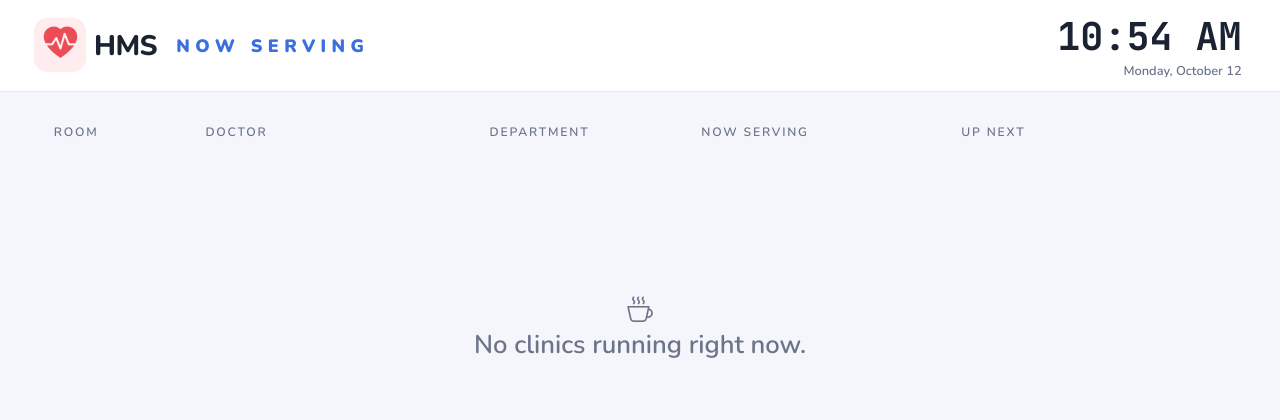
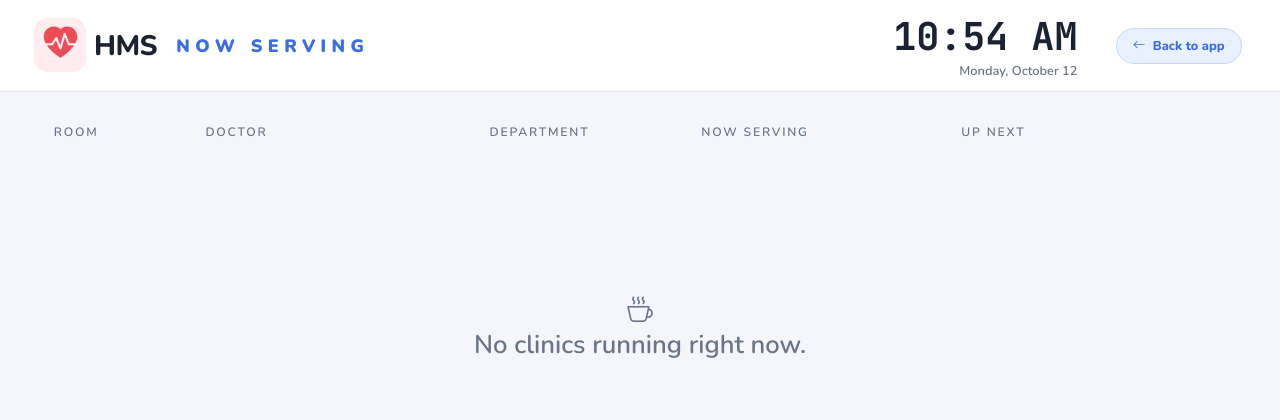
Before and after one commit to 23f2004695/HMSV2, a Flask app: page /lobby in a window 1280 px wide. Shown: the top 420 px of the page. Run offline with Flask 3, Linux system fonts and the light colour scheme; data comes from the database, SQL or seed files in the repository; data that the repository does not hold is empty.

Commit message:
add a back to app button on the lobby screen

```diff
--- a/templates/lobby.html
+++ b/templates/lobby.html
@@ -31,6 +31,14 @@
         .brand .heart { color: var(--red); background: #ffecee; border-radius: 12px; padding: 0.15em 0.3em; animation: beat 1.6s ease-in-out infinite; }
         .title { color: var(--blue); font-weight: 900; letter-spacing: 0.3em; font-size: clamp(0.9rem, 1.4vw, 1.3rem); }
         .clock { margin-left: auto; text-align: right; }
+        .back {
+            display: inline-flex; align-items: center; gap: 0.45rem;
+            margin-left: 1.5vw; padding: 0.5rem 1rem; border-radius: 999px;
+            background: #e9f0ff; color: var(--blue); border: 1px solid #c9d7f7;
+            font: inherit; font-weight: 800; font-size: clamp(0.8rem, 1vw, 1rem);
+            text-decoration: none; cursor: pointer; transition: transform 0.2s, background-color 0.2s;
+        }
+        .back:hover { background: var(--blue); color: #fff; transform: translateX(-3px); }
         .clock .time { font-family: 'JetBrains Mono', monospace; font-size: clamp(1.4rem, 3vw, 2.8rem); }
         .clock .date { color: var(--muted); font-size: clamp(0.7rem, 1vw, 1rem); }
 
@@ -115,6 +123,7 @@
         <div class="brand"><i class="bi bi-heart-pulse-fill heart"></i> HMS</div>
         <div class="title">NOW SERVING</div>
         <div class="clock"><div class="time" id="time">--:--</div><div class="date" id="date"></div></div>
+        <a class="back" id="back" href="/"><i class="bi bi-arrow-left"></i> Back to app</a>
     </header>
 
     <main>
@@ -274,6 +283,19 @@
             } catch (e) { /* try again next tick */ }
         }
 
+        // Go back to where we came from in the app, or to the app's home if the screen was opened on its own
+        document.getElementById('back').addEventListener('click', e => {
+            const fromApp = document.referrer && new URL(document.referrer).origin === location.origin;
+            if (fromApp && history.length > 1) {
+                e.preventDefault();
+                history.back();
+            } else if (window.opener && !window.opener.closed) {
+                e.preventDefault();
+                window.opener.focus();
+                window.close();
+            }
+        });
+
         document.getElementById('sound').addEventListener('click', e => {
             soundOn = !soundOn;
             e.currentTarget.classList.toggle('on', soundOn);
```
Also changed, not shown: 1 other file.
